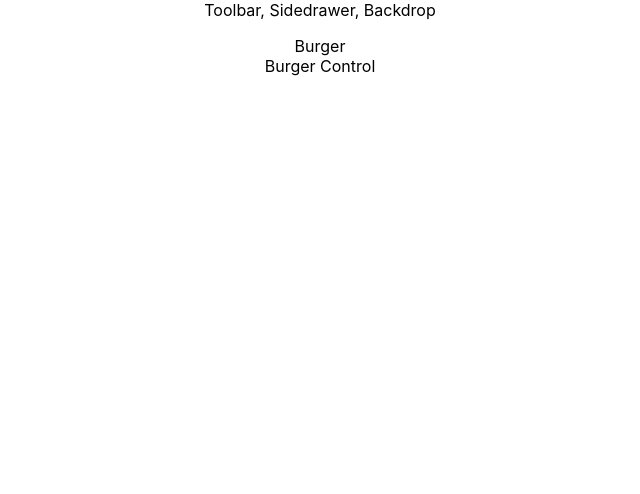
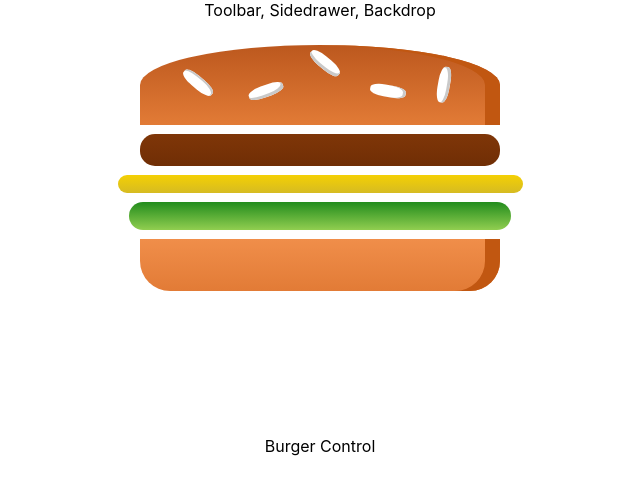
Before and after one commit to Sparrow48/burger-builder, a React (Create React App) app: page / in a window 1280 px wide. Shown: the top 494 px of the page, without its empty margins (320-960 px from the left). Built offline with nearby package versions, Linux system fonts and the light colour scheme.

Commit message:
start the Burger component

```diff
--- a/src/components/Burger/Burger.js
+++ b/src/components/Burger/Burger.js
@@ -0,0 +1,18 @@
+import React from "react";
+
+import BurgerIngredient from "./BurgerIngredient/BurgerIngredient";
+import classes from "./Burger.module.css";
+
+const burger = props => {
+  return (
+    <div className={classes.Burger}>
+      <BurgerIngredient type='bread-top' />
+      <BurgerIngredient type='meat' />
+      <BurgerIngredient type='cheese' />
+      <BurgerIngredient type='salad' />
+      <BurgerIngredient type='bread-bottom' />
+    </div>
+  );
+};
+
+export default burger;
--- /dev/null
+++ b/src/components/Burger/Burger.module.css
@@ -0,0 +1,30 @@
+.Burger {
+  width: 100%;
+  height: 250px;
+  margin: auto;
+  overflow: scroll;
+  text-align: center;
+  font-weight: bold;
+  font-size: 1.2rem;
+}
+
+@media (min-width: 500px) and (min-height: 400px) {
+  .Burger {
+    width: 350px;
+    height: 300px;
+  }
+}
+
+@media (min-width: 1000px) and (min-height: 700px) {
+  .Burger {
+    width: 700px;
+    height: 30600px0;
+  }
+}
+
+@media (min-width: 500px) and (min-height: 401px) {
+  .Burger {
+    width: 450px;
+    height: 400px;
+  }
+}
--- a/src/components/Burger/BurgerIngredient/BurgerIngredient.js
+++ b/src/components/Burger/BurgerIngredient/BurgerIngredient.js
@@ -1,6 +1,6 @@
 import React from "react";
 
-import classes from "./BurgerIngredient.module.js";
+import classes from "./BurgerIngredient.module.css";
 import PropTypes from "prop-types";
 
 const burgerIngredient = props => {
@@ -33,6 +33,8 @@ const burgerIngredient = props => {
     default:
       ingredient = null;
   }
+
+  return ingredient;
 };
 
 burgerIngredient.PropTypes = {
--- a/src/containers/BurgerBuilder/BurgerBuilder.js
+++ b/src/containers/BurgerBuilder/BurgerBuilder.js
@@ -1,12 +1,13 @@
 import React, { Component } from "react";
 
 import Aux from "../../hoc/aux";
+import Burger from "../../components/Burger/Burger";
 
 class BurgerBuilder extends Component {
   render() {
     return (
       <Aux>
-        <div>Burger</div>
+        <Burger />
         <div>Burger Control</div>
       </Aux>
     );
```
